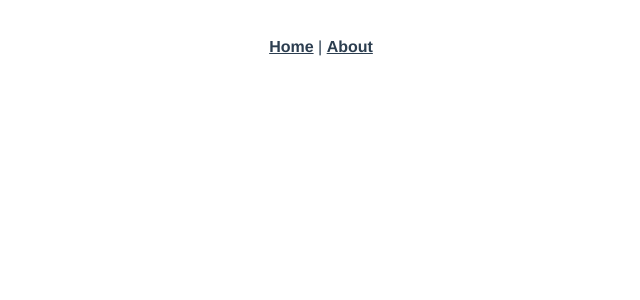
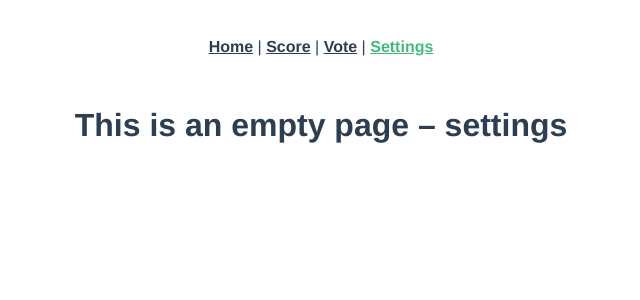
Before and after one commit to IgorPodlawski/devmeetings-advanced-vuejs, a Vue app: page /settings in a window 1280 px wide. Shown: the top 300 px of the page, without its empty margins (319-959 px from the left). Built offline with nearby package versions, Linux system fonts and the light colour scheme.

Commit message:
[#1.2] create pages

```diff
--- a/src/App.vue
+++ b/src/App.vue
@@ -2,7 +2,9 @@
   <div id="app">
     <div id="nav">
       <router-link to="/">Home</router-link> |
-      <router-link to="/about">About</router-link>
+      <router-link to="/score">Score</router-link> |
+      <router-link to="/vote">Vote</router-link> |
+      <router-link to="/settings">Settings</router-link>
     </div>
     <router-view/>
   </div>
--- a/src/router.js
+++ b/src/router.js
@@ -14,12 +14,19 @@ export default new Router({
       component: Home
     },
     {
-      path: '/about',
-      name: 'about',
-      // route level code-splitting
-      // this generates a separate chunk (about.[hash].js) for this route
-      // which is lazy-loaded when the route is visited.
-      component: () => import(/* webpackChunkName: "about" */ './views/About.vue')
+      path: '/score',
+      name: 'score',
+      component: () => import(/* webpackChunkName: "score" */ './views/Score.vue')
+    },
+    {
+      path: '/vote',
+      name: 'vote',
+      component: () => import(/* webpackChunkName: "vote" */ './views/Vote.vue')
+    },
+    {
+      path: '/settings',
+      name: 'settings',
+      component: () => import(/* webpackChunkName: "settings" */ './views/Settings.vue')
     }
   ]
 })
--- a/src/views/About.vue
+++ /dev/null
@@ -1,5 +0,0 @@
-<template>
-  <div class="about">
-    <h1>This is an about page</h1>
-  </div>
-</template>
--- /dev/null
+++ b/src/views/Score.vue
@@ -0,0 +1,5 @@
+<template>
+  <div>
+    <h1>This is an empty page – score</h1>
+  </div>
+</template>
--- /dev/null
+++ b/src/views/Settings.vue
@@ -0,0 +1,5 @@
+<template>
+  <div>
+    <h1>This is an empty page – settings</h1>
+  </div>
+</template>
--- /dev/null
+++ b/src/views/Vote.vue
@@ -0,0 +1,5 @@
+<template>
+  <div>
+    <h1>This is an empty page – vote</h1>
+  </div>
+</template>
```
